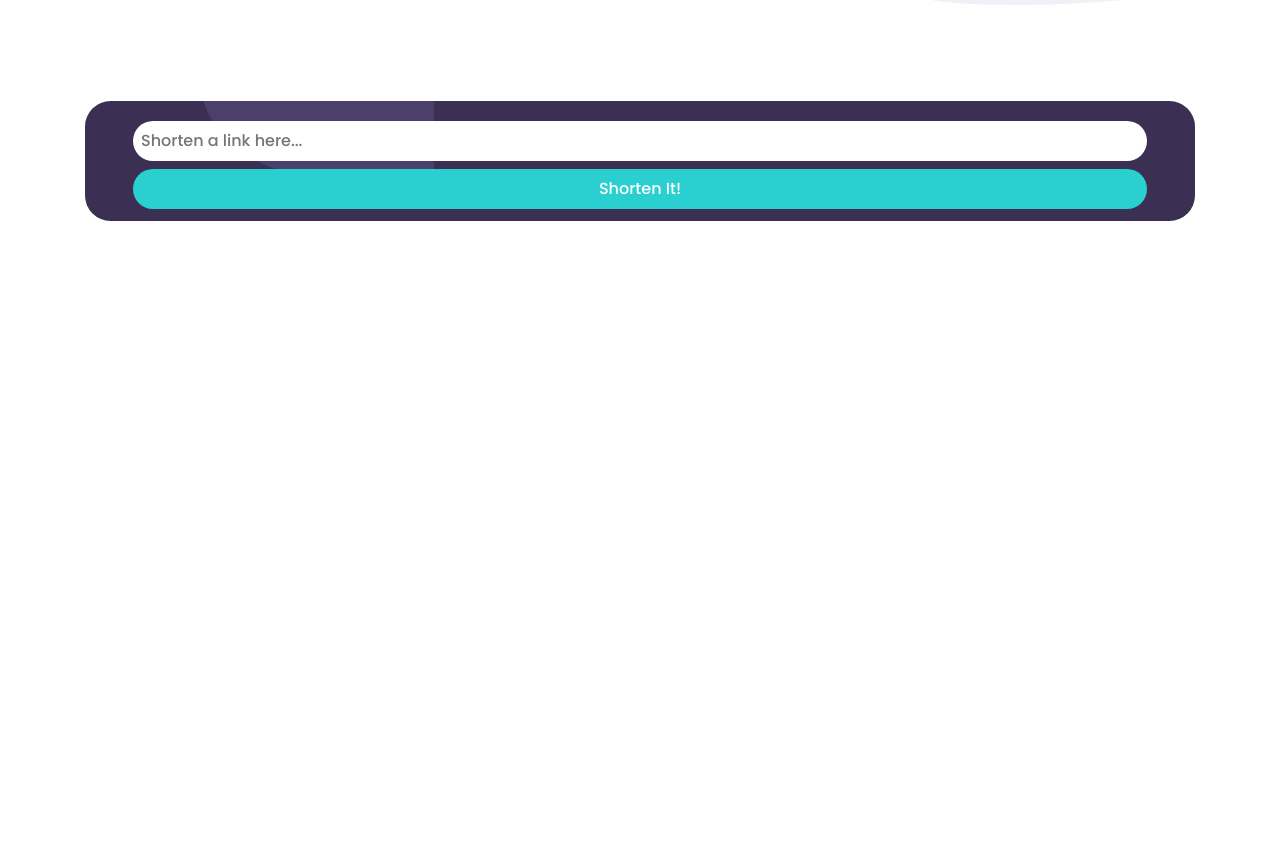
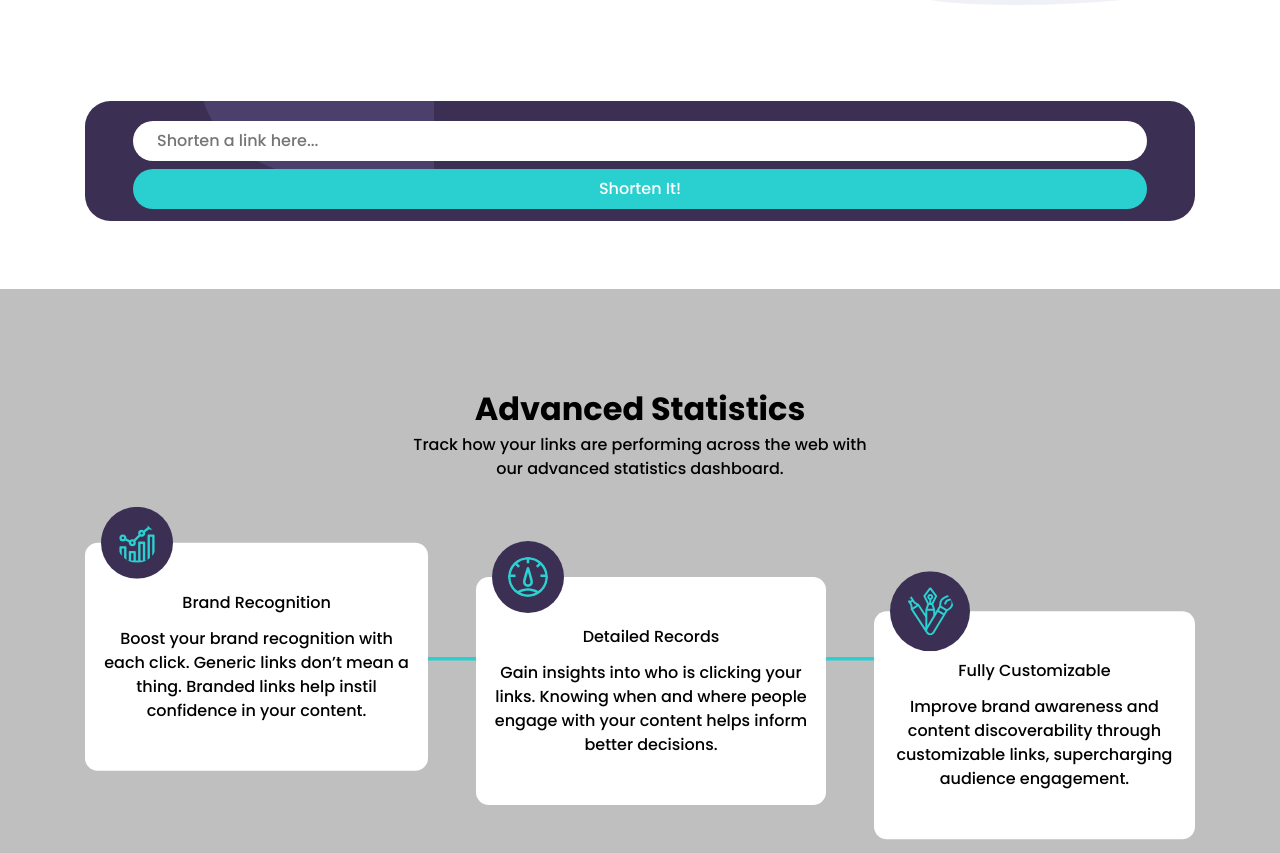
Before and after one commit to dindiongco/url-shortening-landing-page, a React (Vite) app: page / in a window 1280 px wide. Shown: the part 480-1333 px from the top of the page. Before the commit the page ends 800 px from the top, so only its background shows below. Built offline with nearby package versions, Linux system fonts and the light colour scheme.

Commit message:
Added statistics and list items functionality

```diff
--- a/src/App.jsx
+++ b/src/App.jsx
@@ -1,6 +1,7 @@
 import { Header } from "./components/Header"
 import { Hero } from "./components/Hero"
 import { URLForm } from "./components/URLForm"
+import { Statistics } from "./components/Statistics"
 
 function App() {
 
@@ -9,6 +10,7 @@ function App() {
       <Header></Header>
       <Hero></Hero>
       <URLForm></URLForm>
+      <Statistics></Statistics>
     </>
   )
 }
--- /dev/null
+++ b/src/components/Statistics.jsx
@@ -0,0 +1,43 @@
+// import React from 'react'
+
+export const Statistics = () => {
+  return (
+    <section className="gray-bg">
+        <div className="container | padding-block-700 text-center">
+            <div className="list-header | padding-block-700">
+              <h1 className='secondary-heading'>Advanced Statistics</h1>
+              <p>Track how your links are performing across the web with our
+              advanced statistics dashboard.</p>
+            </div>
+            <div>
+              <ul className="list-items">
+                <li>
+                  <div className="list-li-container">
+                    <img src="../src/assets/icon-brand-recognition.svg" alt="" />
+                    <h3>Brand Recognition</h3>
+                    <p>Boost your brand recognition with each click. Generic links don’t
+                      mean a thing. Branded links help instil confidence in your content.</p>
+                  </div>
+                </li>
+                <li>
+                  <div className="list-li-container">
+                    <img src="../src/assets/icon-detailed-records.svg" alt="" />
+                    <h3>Detailed Records</h3>
+                    <p>Gain insights into who is clicking your links. Knowing when and where
+                      people engage with your content helps inform better decisions.</p>
+                  </div>
+                </li>
+                <li>
+                  <div className="list-li-container">
+                    <img src="../src/assets/icon-fully-customizable.svg" alt="" />
+                    <h3>Fully Customizable</h3>
+                    <p>Improve brand awareness and content discoverability through customizable
+                      links, supercharging audience engagement.</p>
+                  </div>
+                </li>
+              </ul>
+            </div>
+        </div>
+    </section>
+  )
+}
--- a/src/components/URLForm.jsx
+++ b/src/components/URLForm.jsx
@@ -17,6 +17,7 @@ export const URLForm = () => {
     }).catch((error) => {
       console.log(error)
     })
+    clear()
   }
 
   function copyURL() {
@@ -24,8 +25,12 @@ export const URLForm = () => {
     setCopied(true)
   }
 
+  function clear() {
+    document.querySelector('.form-control').reset()
+  }
+
   return (
-    <section className='padding-block-700'>
+    <section className='url-form-section | padding-block-700'>
       <div className="container">
         <div className="form-wrapper">
           <form className='form-control' onSubmit={handleSubmit(callAPI)}>
--- a/src/styles.css
+++ b/src/styles.css
@@ -62,6 +62,16 @@ body {
     font-style: var(--fs-body);
     font-family: var(--ff-body);
 }
+
+/* p:not([class]) {
+    opacity: 0.7;
+    max-width: 32ch;
+}
+
+p[data-width='wide'] {
+    max-width: 42ch;
+} */
+
 
 .button {
     border: 0;
@@ -224,7 +234,7 @@ body {
 }
 
 .form-control input {
-    padding: var(--size-200);
+    padding: var(--size-200) var(--size-500);
     border: 0;
     border-radius: 2vw;
 }
@@ -238,19 +248,108 @@ body {
 .result-list {
     padding: var(--size-100) var(--size-700);
     margin-top: var(--size-300);
+    background: white;
     border-radius: 2vw;
 }
 
 .result-list li {
-    display: flex;
-    justify-content: space-between;
-    align-items: center;
+    display: grid;
+    place-content: center;
+    grid-template-rows: 1fr 1fr;
+    margin-top: var(--size-100);
+}
+
+@media (min-width: 376px) {
+    .result-list li {
+        display: flex;
+        justify-content: space-between;
+        align-items: center;
+        margin-top: 0;
+    }
 }
 
 .result-list button {
     margin-left: var(--size-300);
     padding: var(--size-100) var(--size-300);
 }
+
+/* Statistics */
+
+.gray-bg {
+    background: var(--clr-neutral-100);
+}
+
+.secondary-heading {
+    font-size: var(--size-600);
+    font-weight: var(--fw-bold);
+}
+
+.list-items li, .list-header p {
+    margin-inline: auto;
+    max-width: 45ch;
+}
+
+.list-items {
+    display: flex;
+    position: relative;
+    flex-direction: column;
+    gap: var(--size-700);
+    margin-top: var(--size-700);
+}
+
+.list-li-container {
+    display: grid;
+    gap: var(--size-300);
+    position: relative;
+    background: white;
+    height: 100%;
+    padding: var(--size-700) var(--size-400);
+    border-radius: 1vw;
+}
+
+.list-li-container img {
+    position: absolute;
+    justify-self: center;
+    margin-left: 0;
+    transform: translateY(-50%);
+    background: var(--clr-accent-400);
+    padding: var(--size-400);
+    border-radius: 5vw;
+    border: 0;
+}
+
+.list-items::before {
+    content: '';
+    position: absolute;
+    inset: 0;
+    background-image: url('../src/assets/line-xl-svgrepo-com.svg');
+    background-repeat: no-repeat;
+    transform: rotate(90deg) scaleY(30%) translateY(48%);
+}
+
+@media (min-width: 376px) {
+    .list-items {
+        flex-direction: row;
+    }
+
+    .list-items > :nth-child(1) {
+        transform: translateY(-15%);
+    }
+
+    .list-items > :nth-child(3) {
+        transform: translateY(15%);
+    }
+
+    .list-li-container img {
+        justify-self: start;
+        margin-left: var(--size-400);
+    }
+
+    .list-items::before {
+        transform: scaleY(30%);
+    }
+}
+
 
 
 /* utility */
@@ -261,6 +360,10 @@ body {
 
 .padding-block-900 {
     padding-block: var(--size-900);
+}
+
+.text-center {
+    text-align: center;
 }
 
 @media (max-width: 376px) {
```
Also changed, not shown: src/assets/line-xl-svgrepo-com.svg (added).
